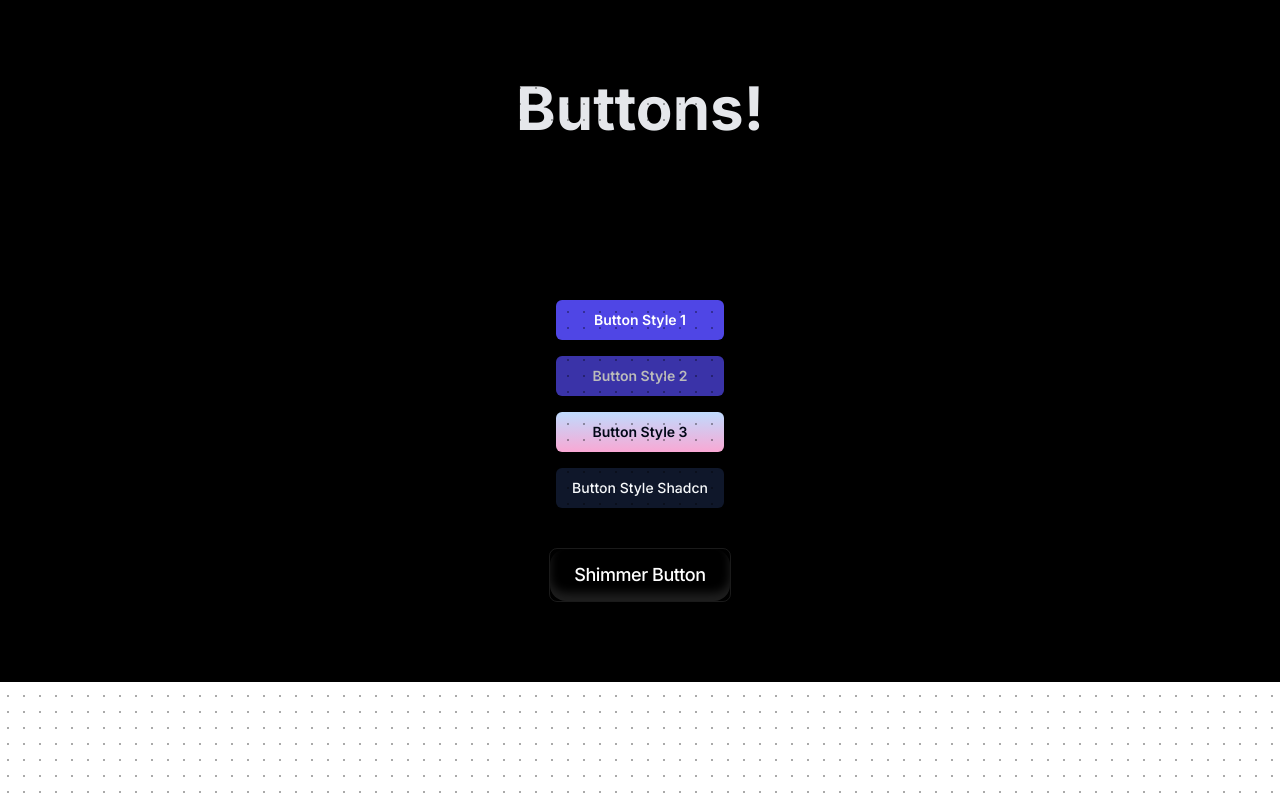
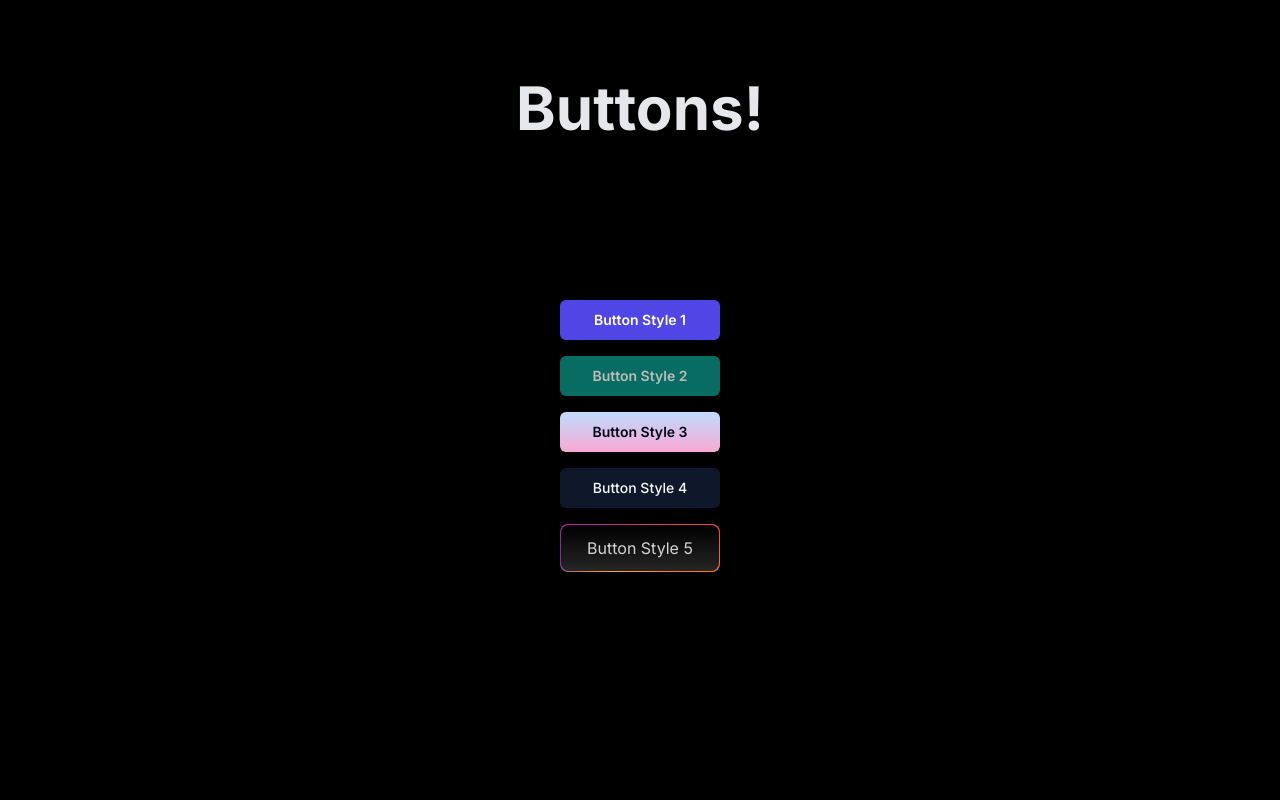
Before and after one commit to DrakeAlia/shimmer-button, a Next.js app: page / in a window 1280 px wide. Built offline with nearby package versions, Linux system fonts and the light colour scheme.

Commit message:
added more button styles

```diff
--- a/app/page.tsx
+++ b/app/page.tsx
@@ -3,11 +3,13 @@ import { buttonVariants } from "../components/ui/button";
 
 export default function Home() {
   return (
-    <div className="bg-black flex flex-col text-center items-center mx-auto py-20 max-w-3x">
+    // Background
+    <div className="bg-black flex flex-col text-center items-center min-h-screen mx-auto py-20 max-w-3x">
       <h1 className="animate-bounce text-4xl text-gray-200 font-bold sm:text-6xl">
         Buttons!
       </h1>
-      {/* < className="flex flex-col sm:flex-row gap-4 mt-10 bg-yellow-400"> */}
+      {/* <div className="flex flex-col sm:flex-row gap-4 mt-10 bg-yellow-400"> */}
+      {/* Button Body */}
       <div className="flex flex-col gap-4 mt-40">
         <Link
           href="#"
@@ -17,7 +19,7 @@ export default function Home() {
         </Link>
         <Link
           href="#"
-          className="rounded-md animate-pulse bg-indigo-600 px-3.5 py-2.5 text-sm font-semibold text-white shadow-sm hover:bg-indigo-500 focus-visible:outline focus-visible:outline-2 focus-visible:outline-offset-2 focus-visible:outline-indigo-600"
+          className="rounded-md animate-pulse bg-teal-600 px-3.5 py-2.5 text-sm font-semibold text-white shadow-sm hover:bg-indigo-500 focus-visible:outline focus-visible:outline-2 focus-visible:outline-offset-2 focus-visible:outline-indigo-600"
         >
           Button Style 2
         </Link>
@@ -27,14 +29,28 @@ export default function Home() {
         >
           Button Style 3
         </Link>
+        {/* Shadcn Button: */}
         <Link href="#" className={buttonVariants()}>
-          Button Style Shadcn
+          Button Style 4
         </Link>
+        {/* Gradient Button Effect: */}
+        {/* Button */}
+        <button className="relative overflow-hidden rounded-lg px-20 py-6">
+          {/* Button Body */}
+          <span className="absolute inset-px z-10 flex items-center justify-center rounded-lg bg-black bg-gradient-to-t from-neutral-800 text-neutral-300">
+            Button Style 5
+          </span>
+          {/* Animated Border */}
+          <span
+            aria-hidden
+            className="absolute inset-0 z-0 scale-x-[2.0] blur before:absolute before:inset-0 before:top-1/2 before:aspect-square before:animate-disco before:bg-gradient-conic before:from-purple-700 before:via-red-500 before:to-amber-400"
+          />
+        </button>
       </div>
-      <div className="flex flex-col gap-4 mt-10">
-        {/* shimmer button example */}
-        {/* <div className="not-prose max-w-screen relative flex flex-col items-center justify-center rounded-xl border bg-background p-8 md:p-16"> */}
-          <div className="absolute inset-0 h-full w-full bg-[radial-gradient(#00000055_1px,transparent_1px)] dark:bg-[radial-gradient(#ffffff22_1px,transparent_1px)] lab-bg [background-size:16px_16px]"></div>
+      {/* <div className="flex flex-col gap-4 mt-10"> */}
+      {/* Shimmer Button: */}
+      {/* <div className="not-prose max-w-screen relative flex flex-col items-center justify-center rounded-xl border bg-background p-8 md:p-16"> */}
+      {/* <div className="absolute inset-0 h-full w-full bg-[radial-gradient(#00000055_1px,transparent_1px)] dark:bg-[radial-gradient(#ffffff22_1px,transparent_1px)] lab-bg [background-size:16px_16px]"></div>
           <button className="group relative z-0 flex cursor-pointer items-center justify-center overflow-hidden whitespace-nowrap border border-white/10 px-6 py-3 text-white [background:var(--bg)] [border-radius:var(--radius)] dark:text-black transform-gpu transition-transform duration-300 ease-in-out active:translate-y-[1px] shadow-2xl">
             <div className="-z-30 blur-[2px] absolute inset-0 overflow-visible [container-type:size]">
               <div className="absolute inset-0 h-[100cqh] animate-slide [aspect-ratio:1] [border-radius:0] [mask:none]">
@@ -47,8 +63,8 @@ export default function Home() {
             <div className="insert-0 absolute h-full w-full rounded-2xl px-4 py-1.5 text-sm font-medium shadow-[inset_0_-8px_10px_#ffffff1f] transform-gpu transition-all duration-300 ease-in-out group-hover:shadow-[inset_0_-6px_10px_#ffffff3f] group-active:shadow-[inset_0_-10px_10px_#ffffff3f]"></div>
             <div className="absolute -z-20 [background:var(--bg)] [border-radius:var(--radius)] [inset:var(--cut)]"></div>
           </button>
-        </div>
-      </div>
-    // </div>
+        </div> */}
+      {/* </div> */}
+    </div>
   );
 }
--- a/tailwind.config.ts
+++ b/tailwind.config.ts
@@ -2,11 +2,11 @@
 module.exports = {
   darkMode: ["class"],
   content: [
-    './pages/**/*.{ts,tsx}',
-    './components/**/*.{ts,tsx}',
-    './app/**/*.{ts,tsx}',
-    './src/**/*.{ts,tsx}',
-	],
+    "./pages/**/*.{ts,tsx}",
+    "./components/**/*.{ts,tsx}",
+    "./app/**/*.{ts,tsx}",
+    "./src/**/*.{ts,tsx}",
+  ],
   theme: {
     container: {
       center: true,
@@ -16,6 +16,9 @@ module.exports = {
       },
     },
     extend: {
+      backgroundImage: {
+        "gradient-conic": "conic-gradient(var(--tw-gradient-stops))",
+      },
       colors: {
         border: "hsl(var(--border))",
         input: "hsl(var(--input))",
@@ -65,12 +68,17 @@ module.exports = {
           from: { height: "var(--radix-accordion-content-height)" },
           to: { height: 0 },
         },
+        disco: {
+          "0%": { transform: "translateY(-50%) rotate(0deg)" },
+          "100%": { transform: "translateY(-50%) rotate(360deg)" },
+        },
       },
       animation: {
         "accordion-down": "accordion-down 0.2s ease-out",
         "accordion-up": "accordion-up 0.2s ease-out",
+        disco: "disco 1.5s linear infinite",
       },
     },
   },
   plugins: [require("tailwindcss-animate")],
-}
+};
```
